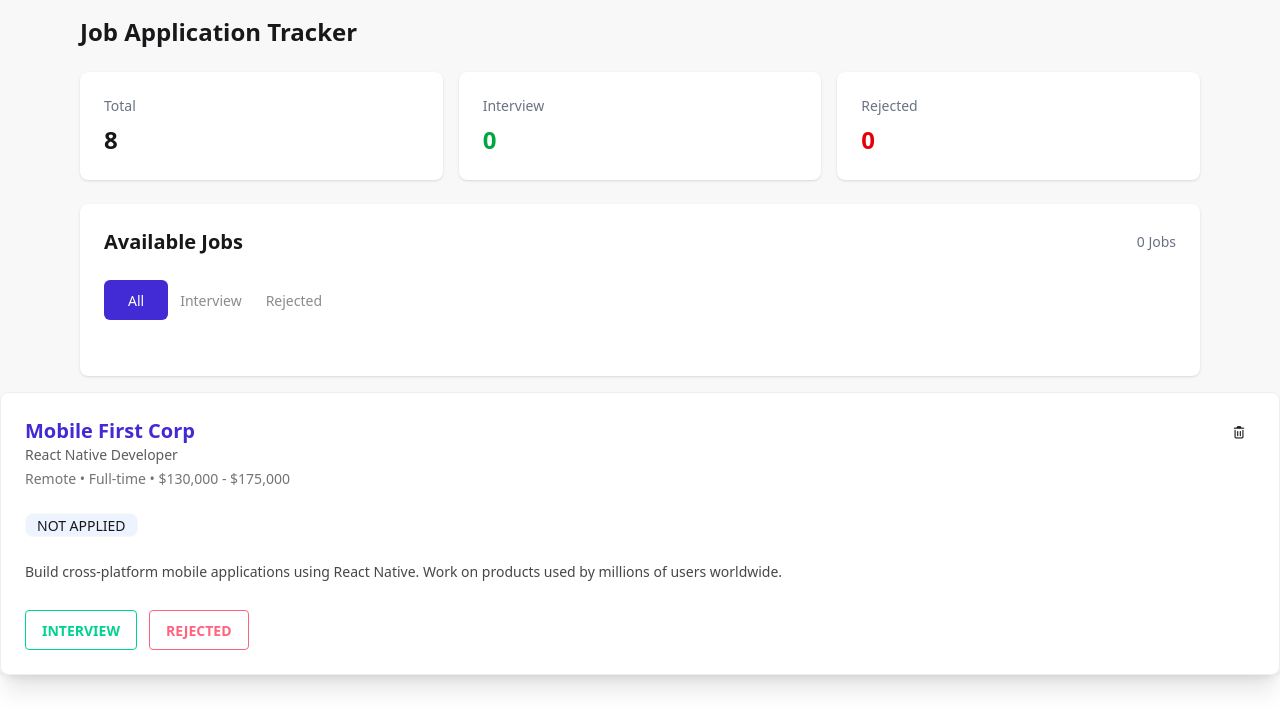
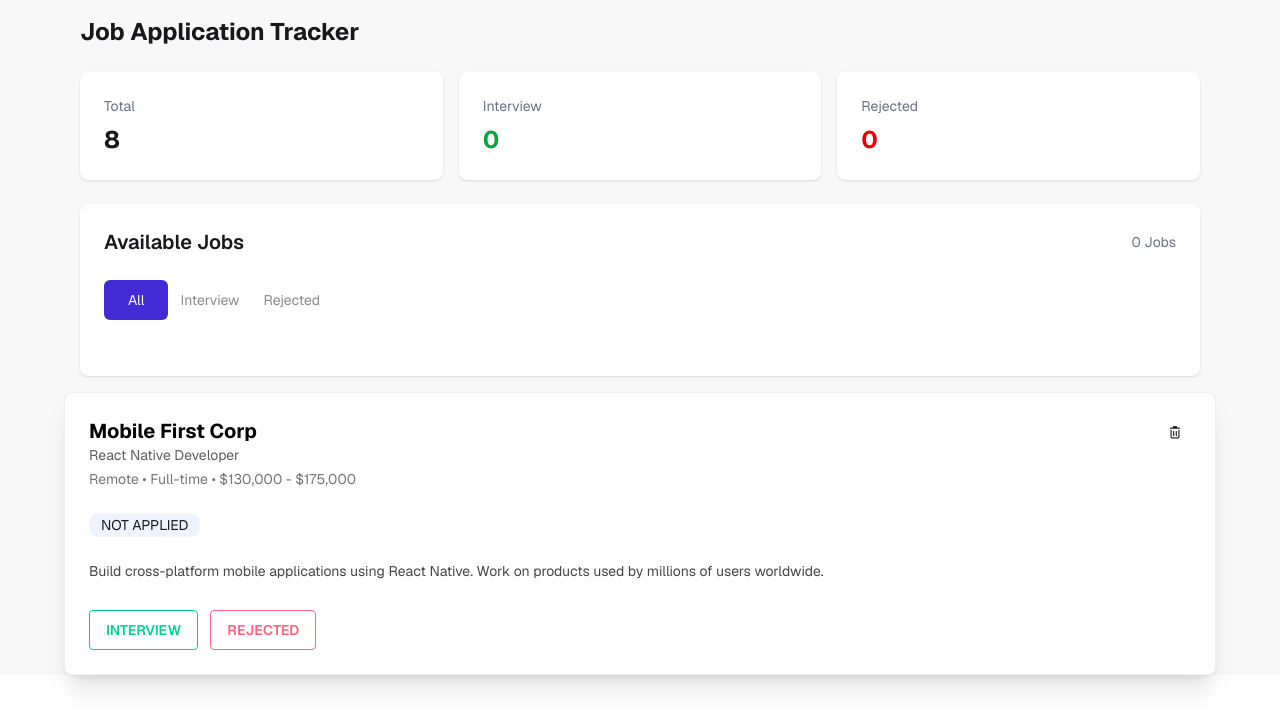
Before and after one commit to delwer72/Job-Application-Tracker-Assignment-4-, a plain HTML site: page index.html in a window 1280 px wide. Drawn offline with nearby package versions, Linux system fonts and the light colour scheme; a script that the page names is missing.

Commit message:
update project

```diff
--- a/index.html
+++ b/index.html
@@ -19,7 +19,7 @@
 <!-- font-awosome-cdn -->
  <link rel="stylesheet" href="https://cdnjs.cloudflare.com/ajax/libs/font-awesome/7.0.1/css/all.min.css" integrity="sha512-2SwdPD6INVrV/lHTZbO2nodKhrnDdJK9/kg2XD1r9uGqPo1cUbujc+IYdlYdEErWNu69gVcYgdxlmVmzTWnetw==" crossorigin="anonymous" referrerpolicy="no-referrer" />
  <style>
-    *{
+    *{ font-family: "Geist", sans-serif;
 
     }
  </style>
@@ -93,13 +93,13 @@
   </div>
 
    <!-- Job Card -->
-  <div class="card bg-base-100 shadow-xl border border-base-300">
+  <div class=" max-w-6xl mx-auto card bg-base-100 shadow-xl border border-base-300">
     <div class="card-body">
 
       <!-- Header -->
       <div class="flex justify-between items-start">
         <div>
-          <h2 class="card-title text-primary text-xl font-bold">
+          <h2 class="card-title text-black text-xl font-bold">
             Mobile First Corp
           </h2>
           <p class="text-sm text-base-content/70">
```
